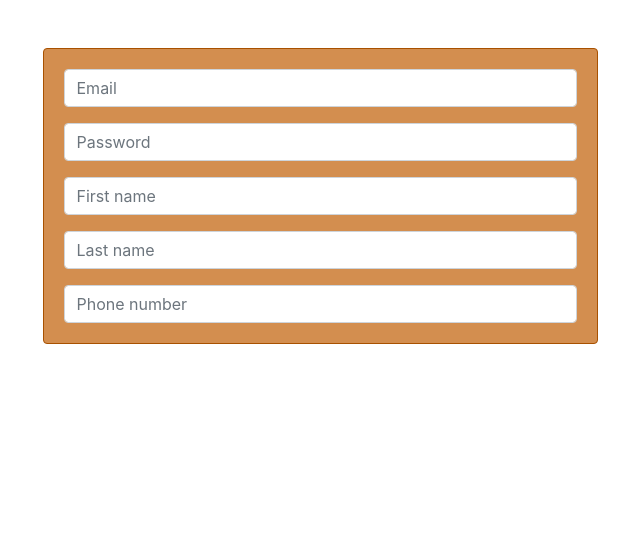
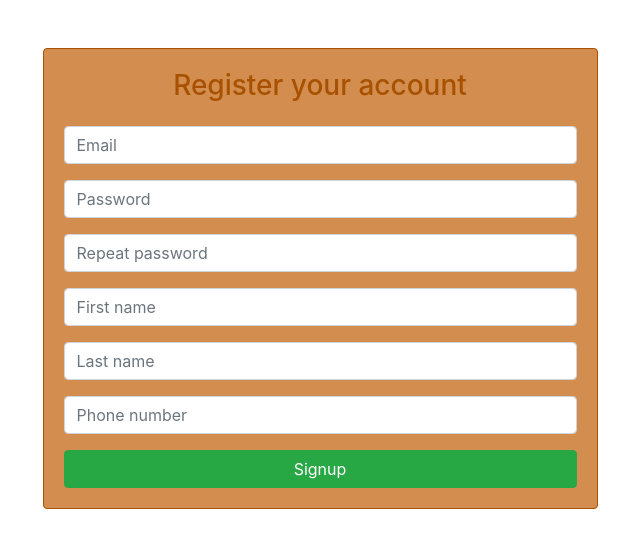
Before and after one commit to gonza56d/hitmeapp, a Django app: page / in a window 1280 px wide. Shown: the part 68-616 px from the top of the page, without its empty margins (320-960 px from the left). Run offline with Django 3.2, Linux system fonts and the light colour scheme; parts of the project's set-up code (start-up, migrations or seed data) failed here and were passed over; some libraries are stand-ins or nearby versions.

Commit message:
signup form button and title

```diff
--- a/hitmeapp/templates/index/main.html
+++ b/hitmeapp/templates/index/main.html
@@ -1,5 +1,6 @@
 {% extends 'main.html' %}
 {% load static %}
+{% load i18n %}
 
 
 {% block content %}
@@ -8,13 +9,21 @@
 <!-- todo -->
 {% else %}
 <div class="alert alert-app col-12 col-md-6 offset-md-3">
-    <div class="row">
+    <form class="row text">
+        <div class="col-12 my-2 text-center">
+            <h3>
+                {% translate 'Register your account' %}
+            </h3>
+        </div>
         {% for field in signup_form %}
             <div class="col-12 my-2">
                 {{ field }}
             </div>
         {% endfor %}
-    </div>
+        <div class="col-12 my-2">
+            <button class="btn btn-success btn-block">{% translate 'Signup' %}</button>
+        </div>
+    </form>
 </div>
 {% endif %}
 
--- a/hitmeapp/templates/navbar.html
+++ b/hitmeapp/templates/navbar.html
@@ -1,4 +1,5 @@
 {% load static %}
+{% load i18n %}
 
 
 <header class="navbar navbar-expand navbar-dark bg-app flex-column flex-md-row bd-navbar">
@@ -18,9 +19,7 @@
                 </li>
                 {% endfor %}
                 <li class="nav-item px-1">
-                    <button class="btn btn-success">
-                        Login
-                    </button>
+                    <button class="btn btn-success">{% translate 'Login' %}</button>
                 </li>
                 {% endif %}
             </ul>
--- a/hitmeapp/users/forms.py
+++ b/hitmeapp/users/forms.py
@@ -26,6 +26,14 @@ class LoginForm(forms.Form):
 
 class SignupForm(LoginForm):
 
+    re_password = forms.CharField(widget=PasswordInput(
+        attrs={
+            'class': 'form-control',
+            'type': 'password',
+            'placeholder': 'Repeat password'
+        })
+    )
+
     first_name = forms.CharField(widget=TextInput(
         attrs={
             'class': 'form-control',
```
